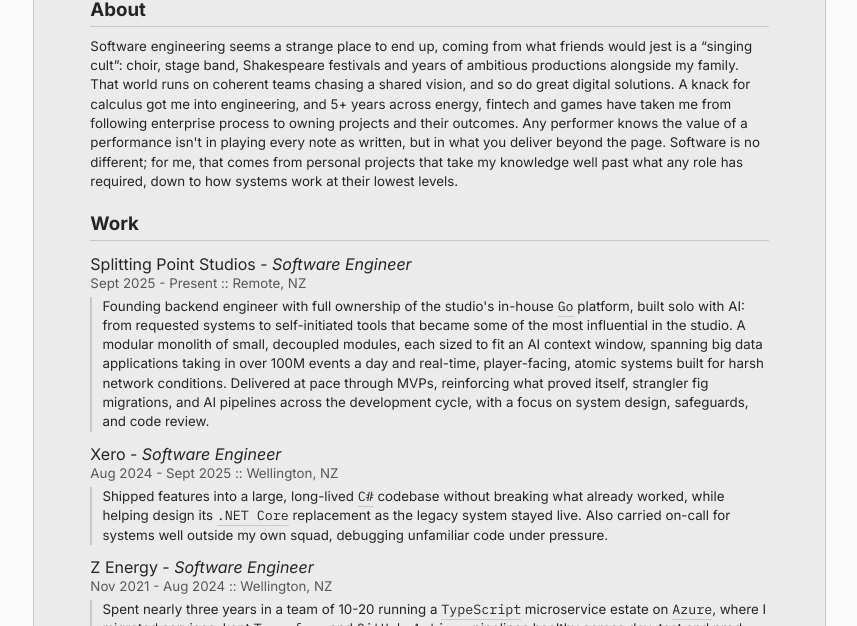
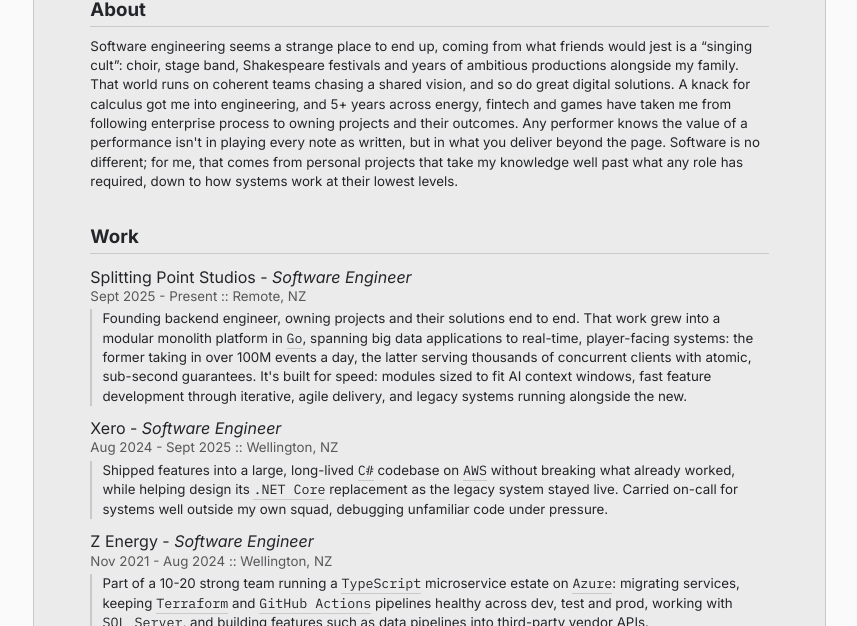
Before and after one commit to HonsonCooky/cookbook, a plain HTML site: page cv/index.html in a window 1280 px wide. Shown: the part 326-952 px from the top of the page, without its empty margins (203-1060 px from the left). Drawn offline with Linux system fonts and the light colour scheme.

Commit message:
CV and site: Splitting Point rewrite (ownership, modular monolith in Go, big data to real-time with concurrent clients, AI context windows, iterative delivery); Xero on AWS; Z Energy team-first with SQL Server

```diff
--- a/cv/index.html
+++ b/cv/index.html
@@ -106,34 +106,33 @@
                             <p class="meta">Sept 2025 - Present :: Remote, NZ</p>
                         </hgroup>
                         <p class="entry">
-                            Founding backend engineer with full ownership of the studio's in-house <code>Go</code>
-                            platform, built solo with AI: from requested systems to self-initiated tools that became
-                            some of the most influential in the studio. A modular monolith of small, decoupled modules,
-                            each sized to fit an AI context window, spanning big data applications taking in over 100M
-                            events a day and real-time, player-facing, atomic systems built for harsh network
-                            conditions. Delivered at pace through MVPs, reinforcing what proved itself, strangler fig
-                            migrations, and AI pipelines across the development cycle, with a focus on system design,
-                            safeguards, and code review.
+                            Founding backend engineer, owning projects and their solutions end to end. That work grew
+                            into a modular monolith platform in <code>Go</code>, spanning big data applications to
+                            real-time, player-facing systems: the former taking in over 100M events a day, the latter
+                            serving thousands of concurrent clients with atomic, sub-second guarantees. It's built for
+                            speed: modules sized to fit AI context windows, fast feature development through iterative,
+                            agile delivery, and legacy systems running alongside the new.
                         </p>
                         <hgroup>
                             <h3>Xero - <em>Software Engineer</em></h3>
                             <p class="meta">Aug 2024 - Sept 2025 :: Wellington, NZ</p>
                         </hgroup>
                         <p class="entry">
-                            Shipped features into a large, long-lived <code>C#</code> codebase without breaking what
-                            already worked, while helping design its <code>.NET Core</code> replacement as the legacy
-                            system stayed live. Also carried on-call for systems well outside my own squad, debugging
-                            unfamiliar code under pressure.
+                            Shipped features into a large, long-lived <code>C#</code> codebase on <code>AWS</code>
+                            without breaking what already worked, while helping design its <code>.NET Core</code>
+                            replacement as the legacy system stayed live. Carried on-call for systems well outside my
+                            own squad, debugging unfamiliar code under pressure.
                         </p>
                         <hgroup>
                             <h3>Z Energy - <em>Software Engineer</em></h3>
                             <p class="meta">Nov 2021 - Aug 2024 :: Wellington, NZ</p>
                         </hgroup>
                         <p class="entry">
-                            Spent nearly three years in a team of 10-20 running a <code>TypeScript</code> microservice
-                            estate on <code>Azure</code>, where I migrated services, kept <code>Terraform</code> and
-                            <code>GitHub Actions</code> pipelines healthy across dev, test and prod, and built features,
-                            among them data pipelines into third-party vendor APIs.
+                            Part of a 10-20 strong team running a <code>TypeScript</code> microservice estate on
+                            <code>Azure</code>: migrating services, keeping <code>Terraform</code>
+                            and <code>GitHub Actions</code> pipelines healthy across dev, test and prod, working with
+                            <code>SQL Server</code>, and building features such as data pipelines into third-party
+                            vendor APIs.
                         </p>
                     </section>
 
```
Also changed, not shown: index.html (+8 -6 lines).
